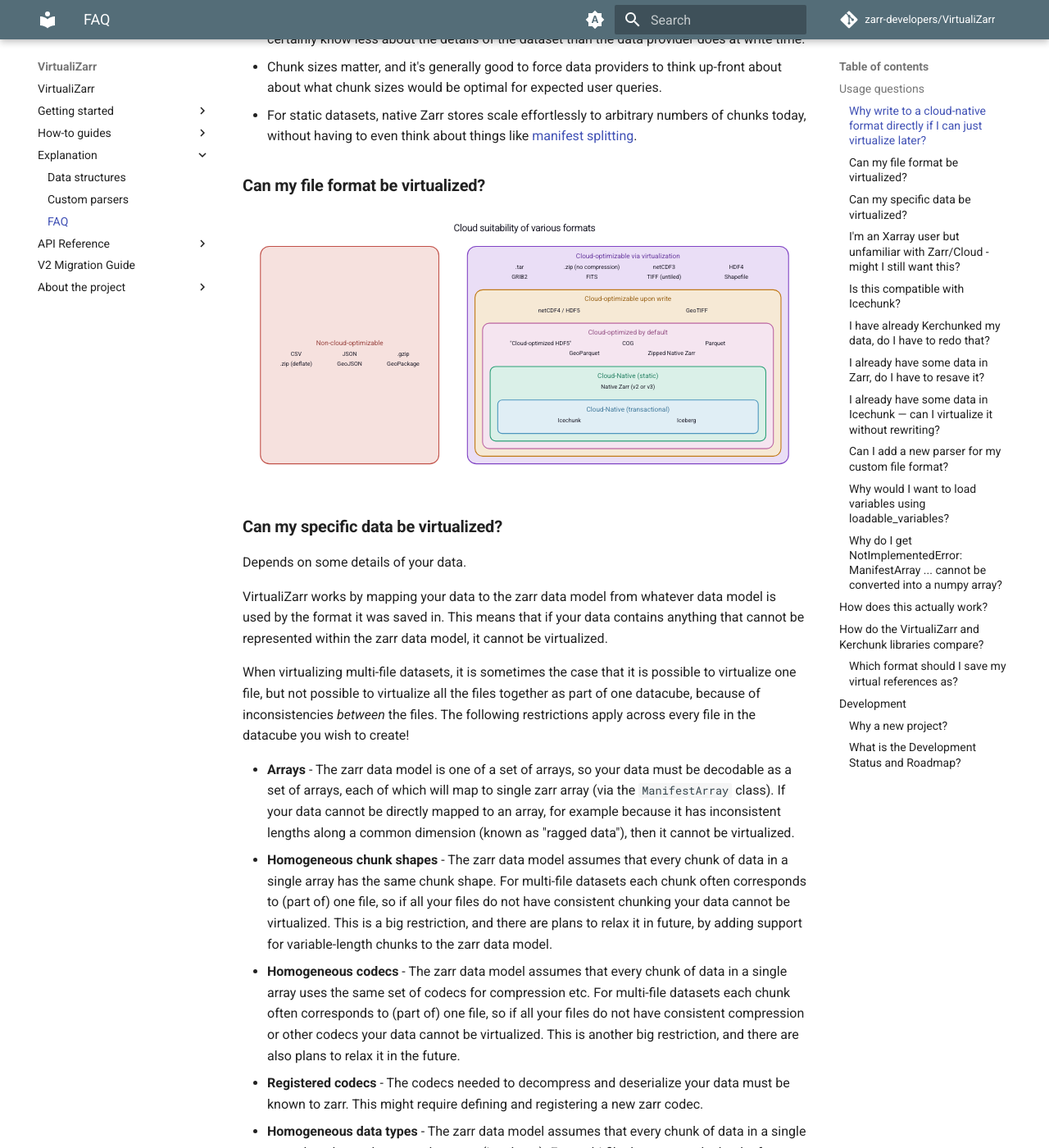
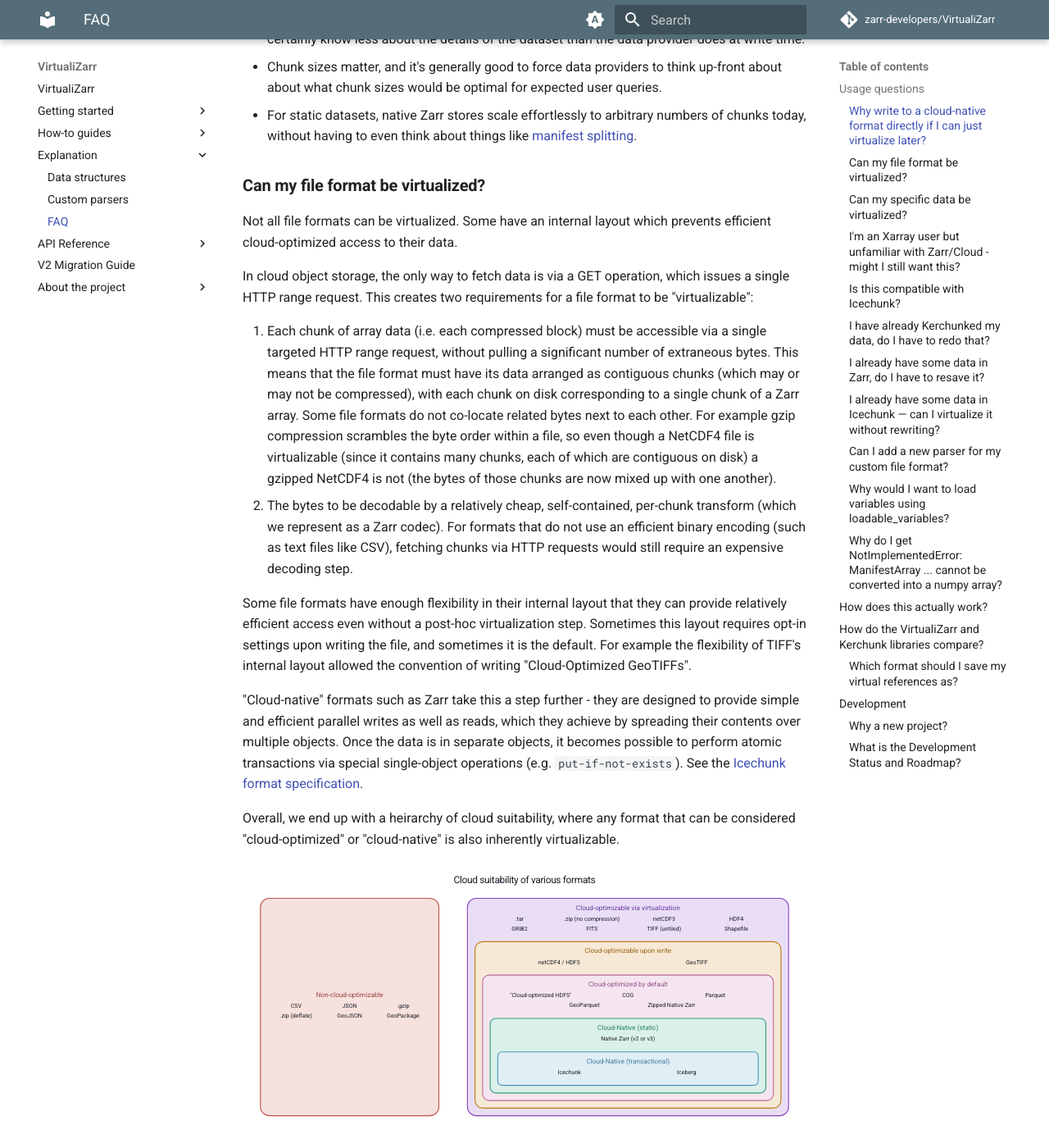
Before and after one commit to zarr-developers/VirtualiZarr, an MkDocs documentation site: the page built from docs/explanation/faq.md, in a window 1280 px wide and 1400 px high, scrolled down 731 px. Shown: the whole window at 82% size. Built offline with MkDocs 1.6.1 and Material for MkDocs 9.7.7, drawn with Linux system fonts in a browser that asks for light colours; comment, search, counter and statistics services are not loaded; the version menu is left out; some of the changed text lies outside the part shown.

Commit message:
explanation of diagram

````diff
--- a/docs/explanation/faq.md
+++ b/docs/explanation/faq.md
@@ -20,7 +20,27 @@ Some reasons are:
 
 ### Can my file format be virtualized?
 
-<!-- TODO: accompanying text to follow. -->
+Not all file formats can be virtualized.
+Some have an internal layout which prevents efficient cloud-optimized access to their data.
+
+In cloud object storage, the only way to fetch data is via a GET operation, which issues a single HTTP range request.
+This creates two requirements for a file format to be "virtualizable":
+
+1. Each chunk of array data (i.e. each compressed block) must be accessible via a single targeted HTTP range request, without pulling a significant number of extraneous bytes.
+This means that the file format must have its data arranged as contiguous chunks (which may or may not be compressed), with each chunk on disk corresponding to a single chunk of a Zarr array.
+Some file formats do not co-locate related bytes next to each other.
+For example gzip compression scrambles the byte order within a file, so even though a NetCDF4 file is virtualizable (since it contains many chunks, each of which are contiguous on disk) a gzipped NetCDF4 is not (the bytes of those chunks are now mixed up with one another).
+2. The bytes to be decodable by a relatively cheap, self-contained, per-chunk transform (which we represent as a Zarr codec). For formats that do not use an efficient binary encoding (such as text files like CSV), fetching chunks via HTTP requests would still require an expensive decoding step.
+
+Some file formats have enough flexibility in their internal layout that they can provide relatively efficient access even without a post-hoc virtualization step.
+Sometimes this layout requires opt-in settings upon writing the file, and sometimes it is the default.
+For example the flexibility of TIFF's internal layout allowed the convention of writing "Cloud-Optimized GeoTIFFs".
+
+"Cloud-native" formats such as Zarr take this a step further - they are designed to provide simple and efficient parallel writes as well as reads, which they achieve by spreading their contents over multiple objects.
+Once the data is in separate objects, it becomes possible to perform atomic transactions via special single-object operations (e.g. `put-if-not-exists`).
+See the [Icechunk format specification](https://icechunk.io/en/latest/reference/spec-v2-1/#storage-operations).
+
+Overall, we end up with a heirarchy of cloud suitability, where any format that can be considered "cloud-optimized" or "cloud-native" is also inherently virtualizable.
 
 ```python exec="true" html="true"
 import pathlib
@@ -41,6 +61,7 @@ print(render())
 ### Can my specific data be virtualized?
 
 Depends on some details of your data.
+Firstly, the file format must be supported (see above).
 
 VirtualiZarr works by mapping your data to the zarr data model from whatever data model is used by the format it was saved in.
 This means that if your data contains anything that cannot be represented within the zarr data model, it cannot be virtualized.
````
